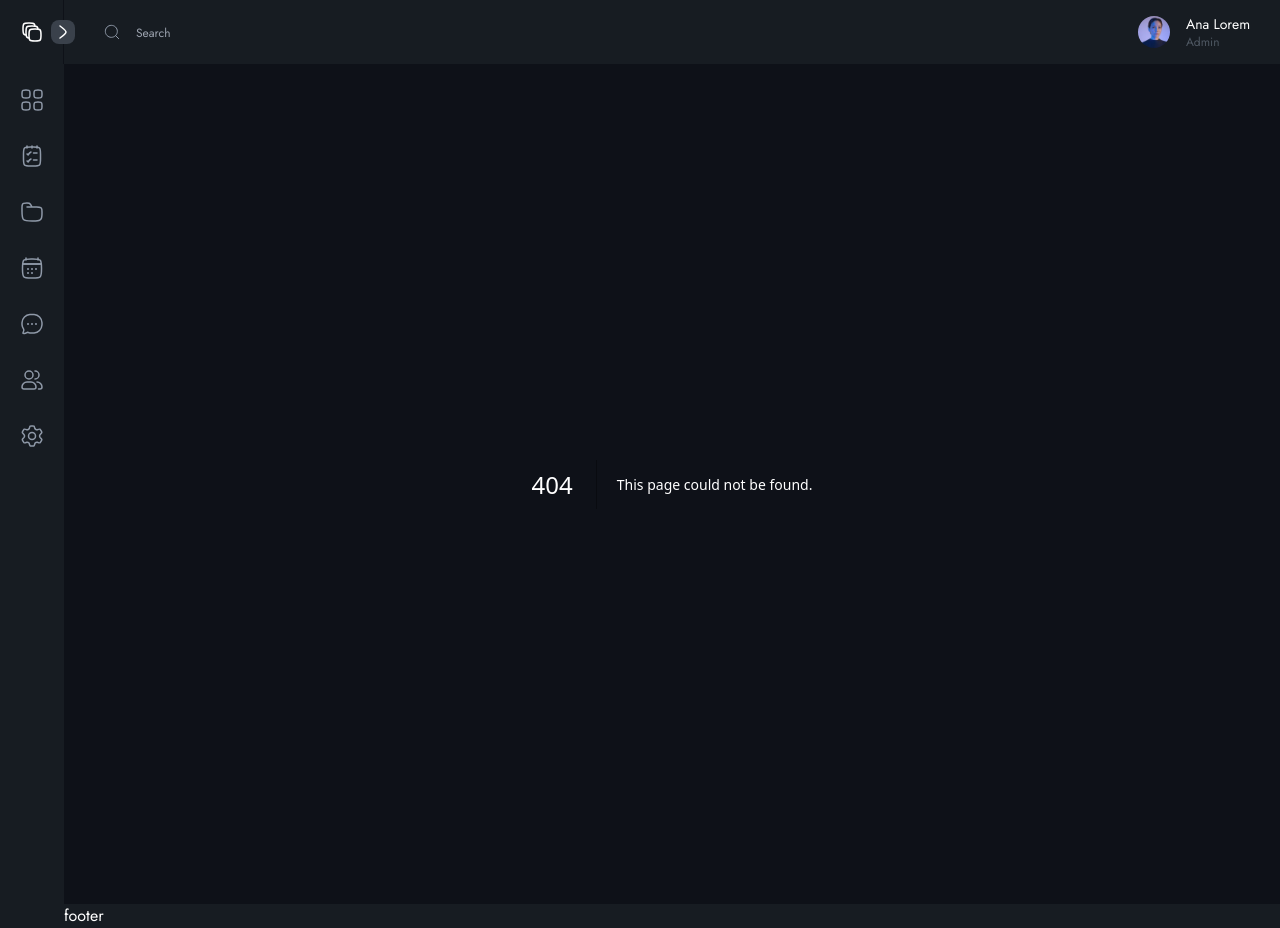
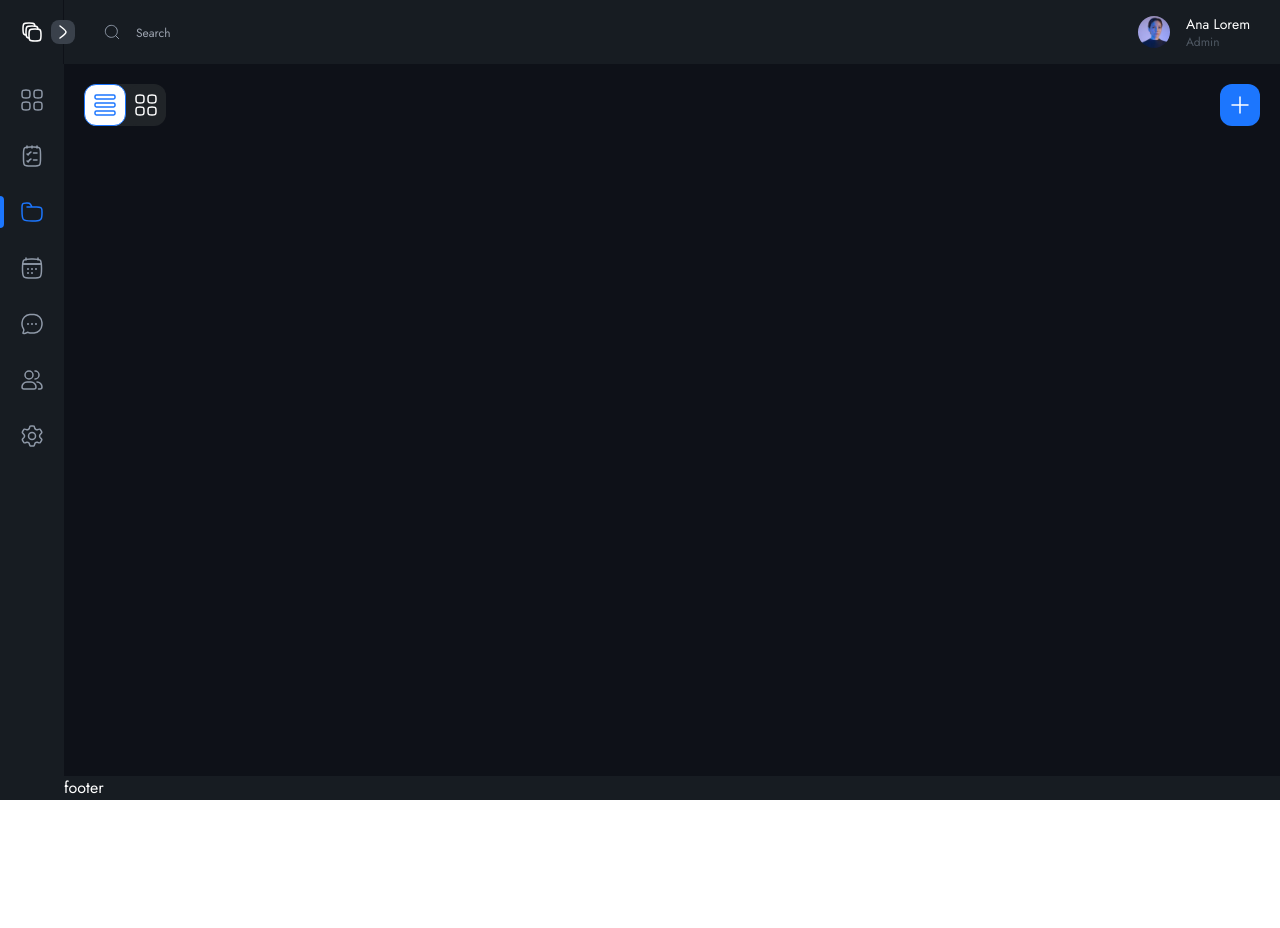
Before and after one commit to EleoRomario/hivemind, a Next.js app: page /projects in a window 1280 px wide. Before the commit this address had no page. After the commit the page ends 800 px from the top, so only its background shows below. Built offline with nearby package versions, Linux system fonts and the light colour scheme.

Commit message:
Añadir componentes de botones y encabezado de orden en proyectos

```diff
--- /dev/null
+++ b/src/app/projects/page.tsx
@@ -0,0 +1,9 @@
+import HeaderOrder from '@/components/interface/HeaderOrder';
+
+export default function PageProjects() {
+  return (
+    <section>
+      <HeaderOrder />
+    </section>
+  );
+}
--- /dev/null
+++ b/src/components/buttons/ButtonAdd.tsx
@@ -0,0 +1,9 @@
+import { PlusSign } from '@/icons';
+
+export default function ButtonAdd() {
+  return (
+    <button className="rounded-xl bg-primary p-2 transition hover:bg-primary/90">
+      <PlusSign />
+    </button>
+  );
+}
--- /dev/null
+++ b/src/components/buttons/ButtonGrid.tsx
@@ -0,0 +1,9 @@
+import { DashboardSquare } from '@/icons';
+
+export default function ButtonGrid() {
+  return (
+    <button className="rounded-xl bg-bunker-800 p-2 hover:opacity-70">
+      <DashboardSquare />
+    </button>
+  );
+}
--- /dev/null
+++ b/src/components/buttons/ButtonList.tsx
@@ -0,0 +1,17 @@
+import { ListView } from '@/icons';
+import clsx from 'clsx';
+
+export default function ButtonList() {
+  const isActive = true;
+
+  return (
+    <button
+      className={clsx('rounded-xl border p-2 hover:opacity-70', {
+        'border-primary bg-white text-primary': isActive,
+        'bg-bunker-800': !isActive,
+      })}
+    >
+      <ListView />
+    </button>
+  );
+}
--- /dev/null
+++ b/src/components/buttons/index.ts
@@ -0,0 +1,3 @@
+export { default as ButtonAdd } from './ButtonAdd';
+export { default as ButtonGrid } from './ButtonGrid';
+export { default as ButtonList } from './ButtonList';
--- /dev/null
+++ b/src/components/interface/HeaderOrder.tsx
@@ -0,0 +1,13 @@
+import { ButtonAdd, ButtonGrid, ButtonList } from '../buttons';
+
+export default function HeaderOrder() {
+  return (
+    <div className="flex justify-between">
+      <div className="rounded-xl bg-bunker-800">
+        <ButtonList />
+        <ButtonGrid />
+      </div>
+      <ButtonAdd />
+    </div>
+  );
+}
--- a/src/components/modules/Sidebar/Sidebar.tsx
+++ b/src/components/modules/Sidebar/Sidebar.tsx
@@ -3,10 +3,11 @@ import { SidebarItem, SIDEBAR } from '@/constants/sidebar';
 import { ArrowRight, LayersLogo } from '@/icons';
 import { useStore } from '@/store/store';
 import Link from 'next/link';
+import clsx from 'clsx';
+import { usePathname } from 'next/navigation';
 
 export default function Sidebar() {
   const { expanded, toggleExpanded } = useStore();
-
   return (
     <aside className={`h-screen transition ${expanded ? 'w-64' : 'w-16'}`}>
       <nav className="flex h-full flex-col">
@@ -38,19 +39,37 @@ export function SidebarItem({
   label,
 }: Readonly<SidebarItem>) {
   const { expanded } = useStore();
+  const path = usePathname();
 
   return (
-    <li className="group/link relative flex w-full items-center px-5 py-1">
-      <div className="absolute left-0 h-full w-1 rounded-ee rounded-se  transition group-hover/link:bg-primary"></div>
+    <li
+      className={clsx('group/link relative flex w-full items-center px-5 py-1')}
+    >
+      <div
+        className={clsx(
+          'absolute left-0 h-full w-1 rounded-ee rounded-se transition',
+          { 'group-hover/link:bg-primary': true },
+          { 'bg-primary': path === href },
+        )}
+      ></div>
       <Link
         href={href}
-        className="flex w-full min-w-6 flex-row items-center gap-4 text-sm font-medium capitalize text-bunker-300 transition group-hover/link:text-primary"
+        className={clsx(
+          'flex w-full min-w-6 flex-row items-center gap-4 text-sm font-medium capitalize text-bunker-300 transition',
+          { 'group-hover/link:text-primary': true },
+          { 'text-primary': path === href },
+        )}
       >
         <Icon className="block size-6" />
         {expanded && <span>{label}</span>}
       </Link>
       {!expanded && (
-        <div className="absolute left-full z-20 w-28 scale-0 truncate rounded-xl bg-bunker-900 px-2 py-1 capitalize text-primary transition group-hover/link:scale-100">
+        <div
+          className={clsx(
+            'absolute left-full z-20 w-28 scale-0 truncate rounded-xl bg-bunker-900 px-2 py-1 capitalize text-primary transition',
+            { 'group-hover/link:scale-100': true },
+          )}
+        >
           <span>{label}</span>
         </div>
       )}
--- a/src/components/modules/dashboard/Calendar.tsx
+++ b/src/components/modules/dashboard/Calendar.tsx
@@ -70,6 +70,7 @@ export default function Calendar() {
                   'text-xs',
                   'text-white',
                   'flex items-center justify-center',
+                  'transition',
                   day === dayCurrent && isDayCurrent() && 'bg-primary',
                 )}
               >
--- /dev/null
+++ b/src/components/modules/projects/CardProject.tsx
@@ -0,0 +1,3 @@
+export default function CardProject() {
+  return <div>CardProject</div>;
+}
--- a/src/icons/index.tsx
+++ b/src/icons/index.tsx
@@ -11,6 +11,8 @@ export {
   Search,
   Cancel,
   CheckMarkCircle,
+  ListView,
+  PlusSign,
 };
 
 const DashboardSquare = (props: React.SVGProps<SVGSVGElement>) => (
@@ -364,3 +366,52 @@ const CheckMarkCircle = (props: React.SVGProps<SVGSVGElement>) => (
     ></path>
   </svg>
 );
+const ListView = (props: React.SVGProps<SVGSVGElement>) => (
+  <svg
+    xmlns="http://www.w3.org/2000/svg"
+    viewBox="0 0 24 24"
+    width={24}
+    height={24}
+    color={'currentColor'}
+    fill={'none'}
+    {...props}
+  >
+    <path
+      d="M2 11.4C2 10.2417 2.24173 10 3.4 10H20.6C21.7583 10 22 10.2417 22 11.4V12.6C22 13.7583 21.7583 14 20.6 14H3.4C2.24173 14 2 13.7583 2 12.6V11.4Z"
+      stroke="currentColor"
+      strokeWidth="1.5"
+      strokeLinecap="round"
+    />
+    <path
+      d="M2 3.4C2 2.24173 2.24173 2 3.4 2H20.6C21.7583 2 22 2.24173 22 3.4V4.6C22 5.75827 21.7583 6 20.6 6H3.4C2.24173 6 2 5.75827 2 4.6V3.4Z"
+      stroke="currentColor"
+      strokeWidth="1.5"
+      strokeLinecap="round"
+    />
+    <path
+      d="M2 19.4C2 18.2417 2.24173 18 3.4 18H20.6C21.7583 18 22 18.2417 22 19.4V20.6C22 21.7583 21.7583 22 20.6 22H3.4C2.24173 22 2 21.7583 2 20.6V19.4Z"
+      stroke="currentColor"
+      strokeWidth="1.5"
+      strokeLinecap="round"
+    />
+  </svg>
+);
+const PlusSign = (props: React.SVGProps<SVGSVGElement>) => (
+  <svg
+    xmlns="http://www.w3.org/2000/svg"
+    viewBox="0 0 24 24"
+    width={24}
+    height={24}
+    color={'currentColor'}
+    fill={'none'}
+    {...props}
+  >
+    <path
+      d="M12 4V20M20 12H4"
+      stroke="currentColor"
+      strokeWidth="1.5"
+      strokeLinecap="round"
+      strokeLinejoin="round"
+    />
+  </svg>
+);
```
